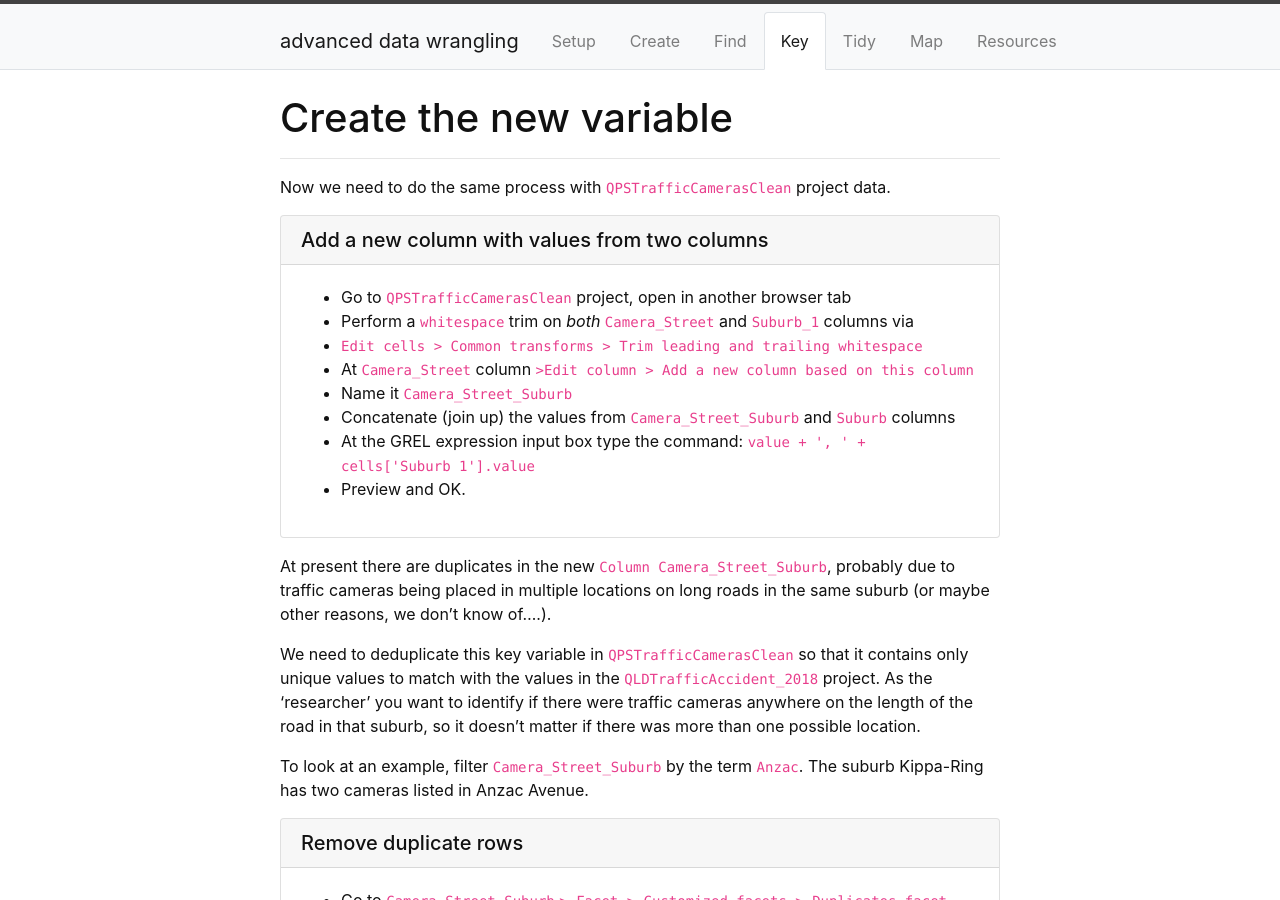
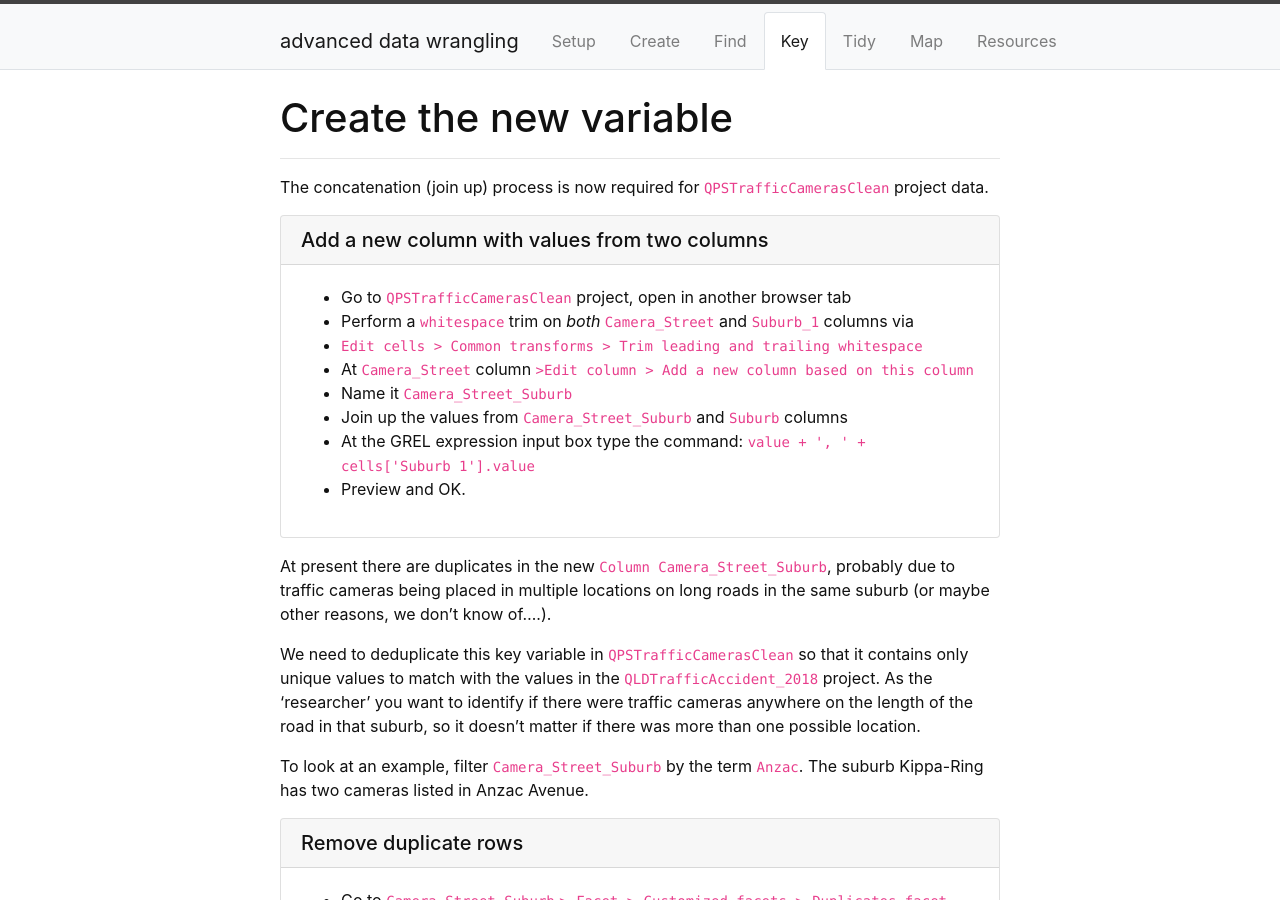
Before and after one commit to GULibrarySandbox/advanced-data-wrangle-old, a Jekyll site: the page built from content/4-lesson.md, in a window 1280 px wide and 900 px high. Built offline with Jekyll 4.4.1, drawn with Linux system fonts in a browser that asks for light colours.

Commit message:
Update 4-lesson.md

```diff
--- a/content/4-lesson.md
+++ b/content/4-lesson.md
@@ -6,7 +6,7 @@ nav: true
 # Create the new variable
 
 ------
-Now we need to do the same process with  `QPSTrafficCamerasClean`  project data.
+The concatenation (join up) process is now required for  `QPSTrafficCamerasClean`  project data.
 
 {% capture text %}
 - Go to  `QPSTrafficCamerasClean`  project, open in another browser tab
@@ -14,7 +14,7 @@ Now we need to do the same process with  `QPSTrafficCamerasClean`  project data.
 - `Edit cells > Common transforms > Trim leading and trailing whitespace`
 - At  `Camera_Street`  column  `>Edit column > Add a new column based on this column`
 - Name it  `Camera_Street_Suburb`
-- Concatenate (join up) the values from  `Camera_Street_Suburb`  and  `Suburb`  columns
+- Join up the values from  `Camera_Street_Suburb`  and  `Suburb`  columns
 - At the GREL expression input box type the command:
   `value + ', ' + cells['Suburb 1'].value`
 - Preview and OK.
```
